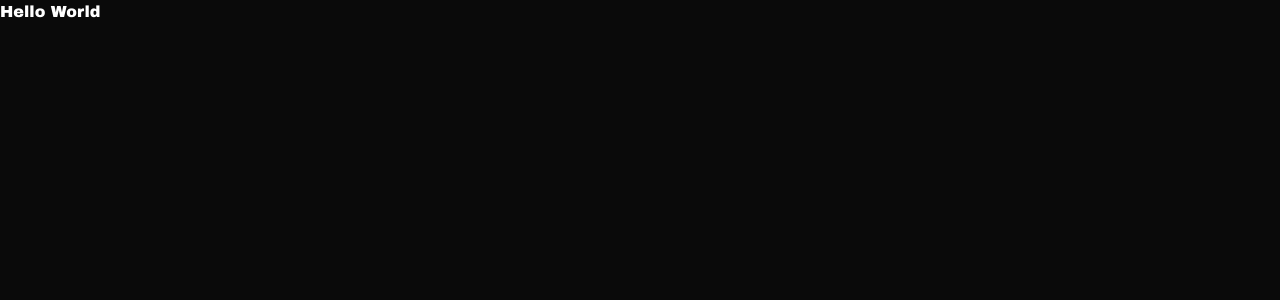
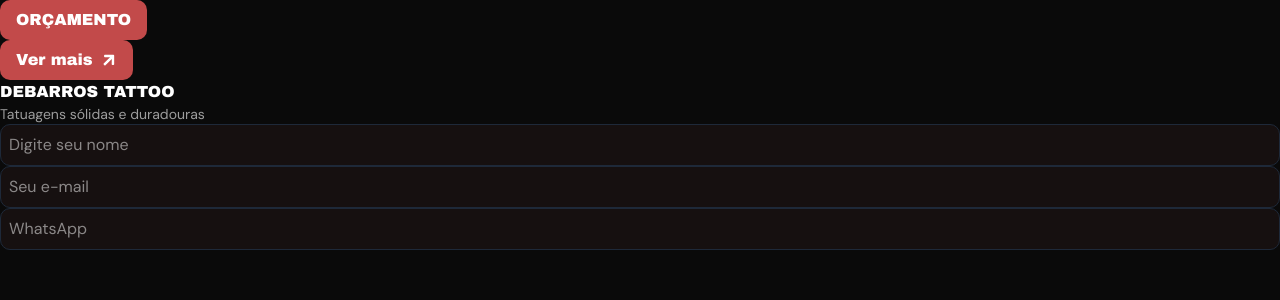
Before and after one commit to Biurifin023/debarros-site, a Next.js app: page / in a window 1280 px wide. Shown: the top 300 px of the page. Built offline with nearby package versions, Linux system fonts and the light colour scheme.

Commit message:
Add utils

```diff
--- a/package.json
+++ b/package.json
@@ -11,7 +11,8 @@
   "dependencies": {
     "next": "16.3.0",
     "react": "19.2.8",
-    "react-dom": "19.2.8"
+    "react-dom": "19.2.8",
+    "react-icons": "^5.7.0"
   },
   "devDependencies": {
     "@tailwindcss/postcss": "^4",
--- a/src/app/globals.css
+++ b/src/app/globals.css
@@ -9,7 +9,7 @@
   --color-text-soft: #F5EDED;
   --color-muted: #FFFFFF99;
 
-  --radius-md: 16px;
+  --radius-md: 10px;
   --radius-lg: 28px;
   --radius-pill: 9999px;
 
--- a/src/app/page.tsx
+++ b/src/app/page.tsx
@@ -1,8 +1,17 @@
+import BtnSchedules from "./utils/btn-schedules";
+import BtnSeeMore from "./utils/btn-see-more";
+import Input from "./utils/input";
+import Logo from "./utils/logo";
 
 export default function Home() {
   return (
     <div>
-      <h1>Hello World</h1>
+        <BtnSchedules />
+        <BtnSeeMore />
+        <Logo />
+        <Input type="text" placeholder="Digite seu nome" name="nome" />
+        <Input type="email" placeholder="Seu e-mail" name="email" />
+        <Input type="tel" placeholder="WhatsApp" name="telefone" />
     </div>
   )
 }
--- a/src/app/utils/btn-schedules.tsx
+++ b/src/app/utils/btn-schedules.tsx
@@ -0,0 +1,5 @@
+export default function BtnSchedules() {
+    return (
+        <button className="bg-accent text-white px-4 py-2 rounded-md hover:bg-accent-hover transition-colors cursor-pointer">ORÇAMENTO</button>
+    )
+}
--- /dev/null
+++ b/src/app/utils/btn-see-more.tsx
@@ -0,0 +1,10 @@
+import { FaArrowRight } from "react-icons/fa";
+
+export default function BtnSeeMore() {
+    return (
+        <button className="flex items-center gap-2 bg-accent text-white px-4 py-2 rounded-md hover:bg-accent-hover transition-colors cursor-pointer">
+            Ver mais
+            <FaArrowRight className="w-4 h-4 -rotate-45" />
+        </button>
+    )
+}
--- /dev/null
+++ b/src/app/utils/input.tsx
@@ -0,0 +1,12 @@
+import type { InputHTMLAttributes } from "react";
+
+type InputProps = InputHTMLAttributes<HTMLInputElement>;
+
+export default function Input({ className, ...props }: InputProps) {
+    return (
+        <input
+            className={`w-full font-sans text-text bg-surface p-2 rounded-md border border-gray-800 focus:outline-none focus:ring-2 focus:ring-accent hover:border-accent-hover transition-colors ${className ?? ""}`}
+            {...props}
+        />
+    )
+}
--- /dev/null
+++ b/src/app/utils/logo.tsx
@@ -0,0 +1,8 @@
+export default function Logo() {
+    return (
+        <div className="flex flex-col justify-center">
+           <h1>DEBARROS TATTOO</h1>
+           <p className="text-sm font-sans text-muted">Tatuagens sólidas e duradouras</p>
+        </div>
+    )
+}
```
Also changed, not shown: 1 other file (tests, documents, lock files or other folders).
